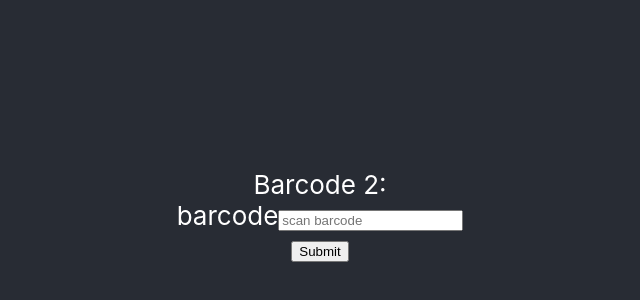
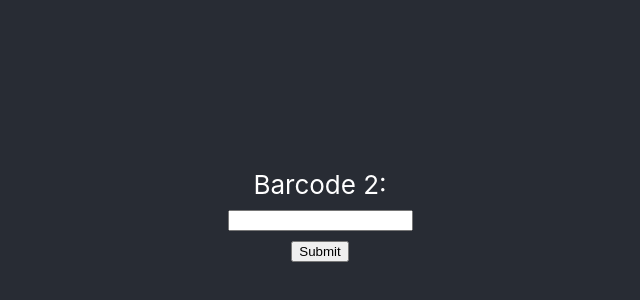
Before and after one commit to lucascr/precios-productos, a React (Create React App) app in the folder productos-precios-app/: page / in a window 1280 px wide. Shown: the part 180-480 px from the top of the page, without its empty margins (320-960 px from the left). Built offline with nearby package versions, Linux system fonts and the light colour scheme.

Commit message:
Fri, Feb 28, 2020  3:44:23 AM Cambios

```diff
--- a/productos-precios-app/src/containers/buscador.jsx
+++ b/productos-precios-app/src/containers/buscador.jsx
@@ -18,12 +18,7 @@ class Buscador extends Component {
             <form className="container-fluid" onSubmit={this.handleFormSubmit}>
                 <label>
                 Barcode 2:
-                <Input inputType={'text'}
-                    title= {'barcode'}
-                    name= {'barcode'}
-                    value={''}
-                    placeholder = {'scan barcode'}
-                    /> {/* Barcode search */}
+                <Input /> {/* Name of the user */}
 
                 </label>
                 <Button
```
